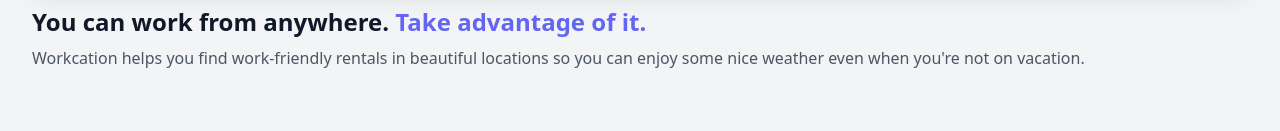
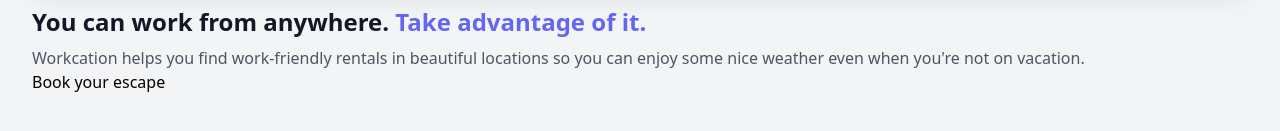
Before and after one commit to michaelr/tailwindcss-tutorial, a website built with Vite: page index.html in a window 1280 px wide. Shown: the part 941-1072 px from the top of the page. Built offline with nearby package versions, Linux system fonts and the light colour scheme.

Commit message:
02: add Book your escape link

```diff
--- a/index.html
+++ b/index.html
@@ -21,6 +21,9 @@
         Workcation helps you find work-friendly rentals in beautiful locations
         so you can enjoy some nice weather even when you're not on vacation.
       </p>
+      <div>
+        <a class="" href="#">Book your escape</a>
+      </div>
     </div>
   </body>
 </html>
```
